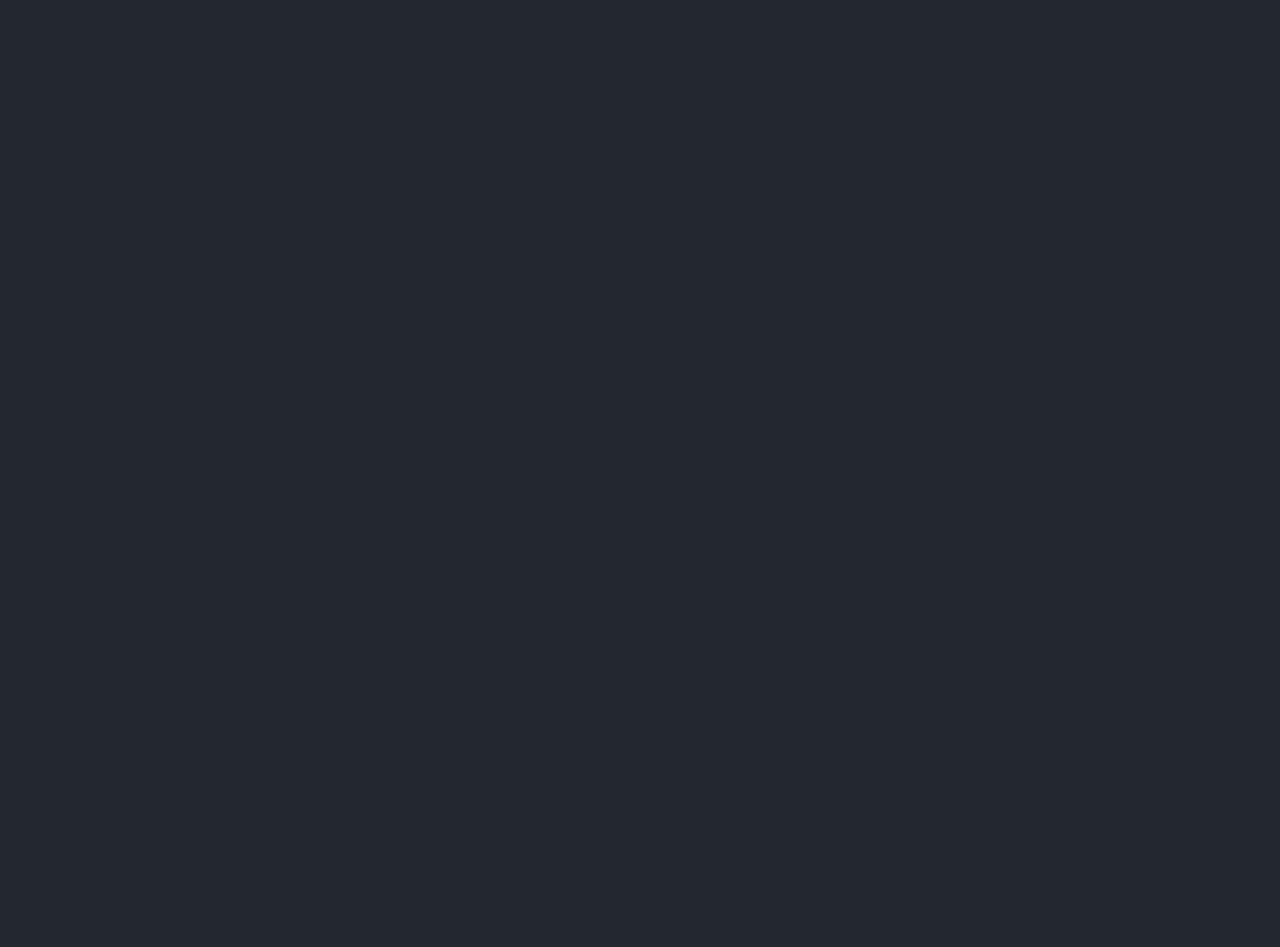
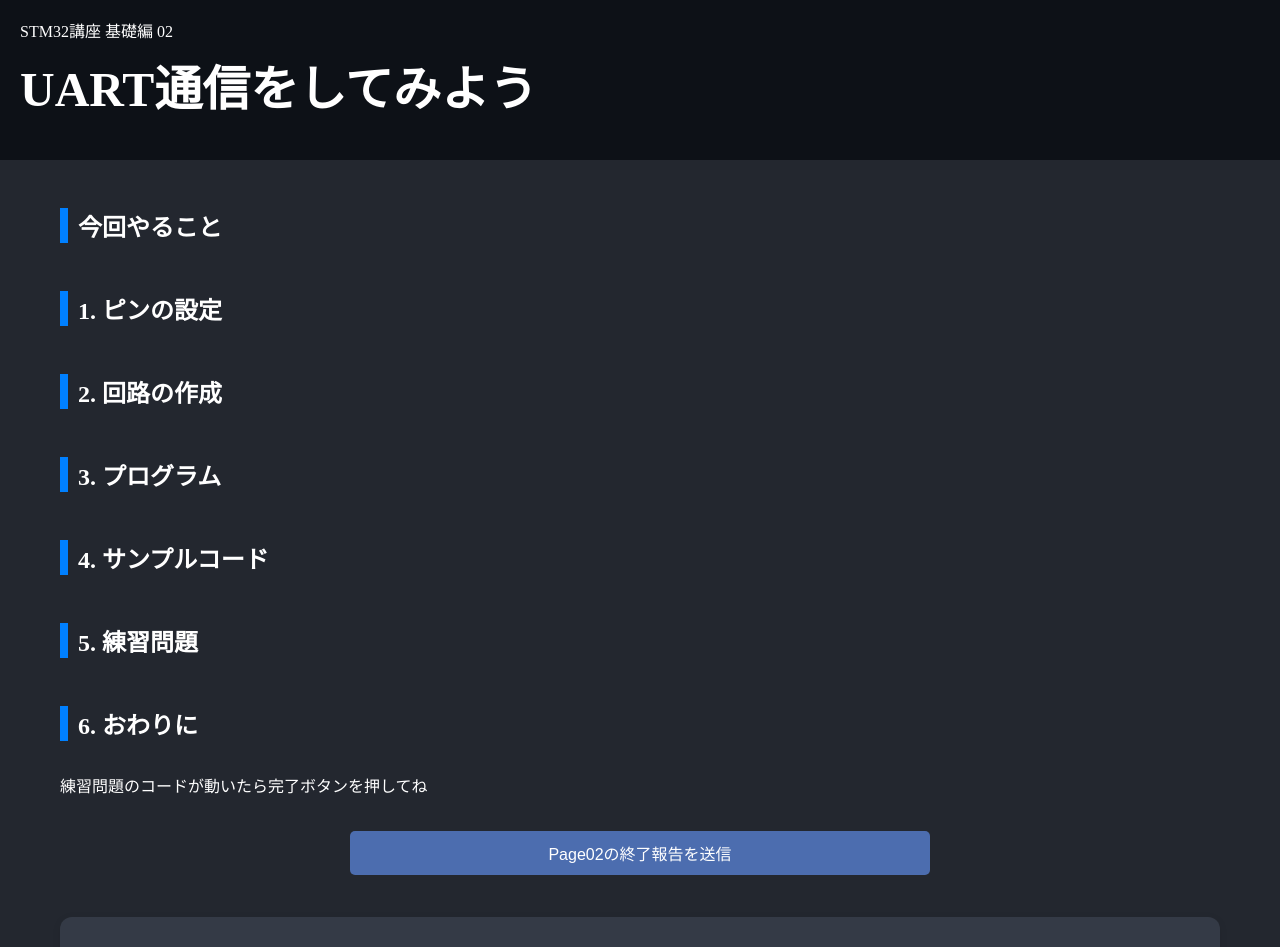
Before and after one commit to NOKOLat/2026_STM32_Document, a React (Vite) app: page /basic_02 in a window 1280 px wide. Before the commit this address had no page. Shown: the top 947 px of the page. Before the commit the page ends 800 px from the top, so only its background shows below. Built offline with nearby package versions, Linux system fonts and the light colour scheme; sample sign-in values are in the browser's storage.

Commit message:
ページの仮作成と遷移の実装( #10)

```diff
--- /dev/null
+++ b/src/layouts/ComplateButton.module.css
@@ -0,0 +1,19 @@
+.button {
+    width: 50%;
+
+    background-color: #4c6daf; /* 緑色の背景 */
+    color: #fff;               /* 白い文字色 */
+    border: none;
+    padding: 10px 20px;
+    border-radius: 5px;
+    cursor: pointer;
+    font-size: 1rem;
+    transition: background 0.2s;
+
+    display: block;
+    margin: 0 auto;
+}
+
+.button:hover {
+    background-color: #388e3c; /* ホバー時は濃い緑 */
+}
--- /dev/null
+++ b/src/layouts/ComplateButton.tsx
@@ -0,0 +1,45 @@
+// src/Documents/assets/ComplateButton.tsx
+// 各ページの終了ボタンのコンポーネント
+// GASなどへの通信もここで実装する
+// ログインしていない場合は、ボタンを押せないようにする
+
+import styles from './ComplateButton.module.css';
+
+export default function PageButton({currentPage }: {currentPage: string }) {
+
+
+    function handleClick() {
+
+        let message = `Page${currentPage}の結果を送信します。\n終了まで5秒程度お待ちください。`;
+        alert(message);
+    }
+
+    // ログインしていない場合
+    if(localStorage.getItem('isLoggedIn') !== 'true') {
+
+        return (
+
+            <div>
+
+                <br />
+                <p> ログインすることでボタンが押せるようになります</p>
+
+            </div>
+        );
+
+    }
+    // ログインしている場合
+    else{
+
+        return (
+            <div>
+                <br />
+                <button className={styles.button} onClick={handleClick}>
+                    Page{currentPage}の終了報告を送信
+                </button>
+
+            </div>
+        )
+
+    }
+}
--- a/src/layouts/FooterPageRoute.tsx
+++ b/src/layouts/FooterPageRoute.tsx
@@ -9,7 +9,7 @@ export default function FooterPageRoute({prev, next}: {prev: string, next: strin
         <div className={style.pageLinkBox}>
 
             <Link to={prev} className={style.pageLink}> &lt; 前のページ</Link>
-            <Link to="/" className={style.pageLink}> メインページ</Link>
+            <Link to="/mainpage" className={style.pageLink}> メインページ</Link>
             <Link to={next} className={style.pageLink}>次のページ &gt;</Link>
         </div>
 
--- a/src/pages/MainPage.tsx
+++ b/src/pages/MainPage.tsx
@@ -1,19 +1,25 @@
 import PageLinkButton from "../layouts/PageLinkButton"
+import Header from '../layouts/Header';
+import Footer from '../layouts/Footer';
+
 
 export default function MainPage() {
 
     return (
 
         <div>
-            <h1>Main Page</h1>
-            <p>Welcome to the main page!</p>
-
 
             <section>
 
-                <h2>基礎編</h2>
+                <Header type="メインページ" number="" title="メインページ" />
 
                 <PageLinkButton link="/basic_01" title="基礎編1 LEDをつけよう" />
+
+                <PageLinkButton link="/basic_02" title="基礎編2 UART通信をしてみよう" />
+
+                <PageLinkButton link="/basic_03" title="基礎編3 タイマを使ってみよう" />
+
+                <Footer />
 
             </section>
         </div>
--- a/src/pages/documents/basic/01_LED/basic_01_LED.tsx
+++ b/src/pages/documents/basic/01_LED/basic_01_LED.tsx
@@ -1,4 +1,5 @@
 import FooterPageRoute from '../../../../layouts/FooterPageRoute';
+import ComplateButton from '../../../../layouts/ComplateButton';
 import Header from '../../../../layouts/Header';
 import Footer from '../../../../layouts/Footer';
 import style from '../../../../layouts/Format.module.css';
@@ -177,9 +178,11 @@ void loop(){
                 <p>練習問題のコードが動いたら完了ボタンを押してね</p>
 
 
+                <ComplateButton currentPage="01" />
+
                 <br />
 
-            <FooterPageRoute prev="/home" next="/home" />
+            <FooterPageRoute prev="/mainpage" next="/basic_02" />
 
             <Footer />
 
--- /dev/null
+++ b/src/pages/documents/basic/02_UART/basic_02_UART.tsx
@@ -0,0 +1,49 @@
+import FooterPageRoute from '../../../../layouts/FooterPageRoute';
+import ComplateButton from '../../../../layouts/ComplateButton';
+import Header from '../../../../layouts/Header';
+import Footer from '../../../../layouts/Footer';
+import style from '../../../../layouts/Format.module.css';
+//import CppCodeRender from '../../../../layouts/CppCodeRender';
+
+// 画像データ
+export default function Basic02() {
+
+    return (
+
+        <div>
+            <Header type="基礎編" number="02" title="UART通信をしてみよう" />
+
+            <div className={style.title}>今回やること</div>
+
+
+            <div className={style.title}>1. ピンの設定</div>
+
+
+            <div className={style.title}>2. 回路の作成</div>
+
+
+            <div className={style.title}>3. プログラム</div>
+
+
+            <div className={style.title}>4. サンプルコード</div>
+
+
+            <div className={style.title}>5. 練習問題</div>
+
+
+            <div className={style.title}>6. おわりに</div>
+
+                <p>練習問題のコードが動いたら完了ボタンを押してね</p>
+
+
+                <ComplateButton currentPage="02" />
+
+                <br />
+
+            <FooterPageRoute prev="/basic_01" next="/basic_03" />
+
+            <Footer />
+
+        </div>
+    );
+}
--- /dev/null
+++ b/src/pages/documents/basic/03_TIM/basic_03_TIM.tsx
@@ -0,0 +1,49 @@
+import FooterPageRoute from '../../../../layouts/FooterPageRoute';
+import ComplateButton from '../../../../layouts/ComplateButton';
+import Header from '../../../../layouts/Header';
+import Footer from '../../../../layouts/Footer';
+import style from '../../../../layouts/Format.module.css';
+//import CppCodeRender from '../../../../layouts/CppCodeRender';
+
+// 画像データ
+export default function Basic03() {
+
+    return (
+
+        <div>
+            <Header type="基礎編" number="03" title="タイマを使ってみよう" />
+
+            <div className={style.title}>今回やること</div>
+
+
+            <div className={style.title}>1. ピンの設定</div>
+
+
+            <div className={style.title}>2. 回路の作成</div>
+
+
+            <div className={style.title}>3. プログラム</div>
+
+
+            <div className={style.title}>4. サンプルコード</div>
+
+
+            <div className={style.title}>5. 練習問題</div>
+
+
+            <div className={style.title}>6. おわりに</div>
+
+                <p>練習問題のコードが動いたら完了ボタンを押してね</p>
+
+
+                <ComplateButton currentPage="03" />
+
+                <br />
+
+            <FooterPageRoute prev="/basic_02" next="/mainpage" />
+
+            <Footer />
+
+        </div>
+    );
+}
--- a/src/routes/documents/TestSectionRoute.tsx
+++ b/src/routes/documents/TestSectionRoute.tsx
@@ -3,6 +3,8 @@ import ProtectedRoute from '../ProtectedRoute';
 
 import MainPage from '../../pages/MainPage';
 import Basic01 from '../../pages/documents/basic/01_LED/basic_01_LED';
+import Basic02 from '../../pages/documents/basic/02_UART/basic_02_UART';
+import Basic03 from '../../pages/documents/basic/03_TIM/basic_03_TIM';
 
 export default function TestRoute() {
 
@@ -11,5 +13,7 @@ export default function TestRoute() {
         <Route key="login" path="/" element={<ProtectedRoute><MainPage /></ProtectedRoute>} />,
         <Route key="mainpage" path="/mainpage" element={<ProtectedRoute><MainPage /></ProtectedRoute>} />,
         <Route key="basic_01" path="/basic_01" element={<ProtectedRoute><Basic01 /></ProtectedRoute>} />,
+        <Route key="basic_02" path="/basic_02" element={<ProtectedRoute><Basic02 /></ProtectedRoute>} />,
+        <Route key="basic_03" path="/basic_03" element={<ProtectedRoute><Basic03 /></ProtectedRoute>} />,
     ];
 }
```
